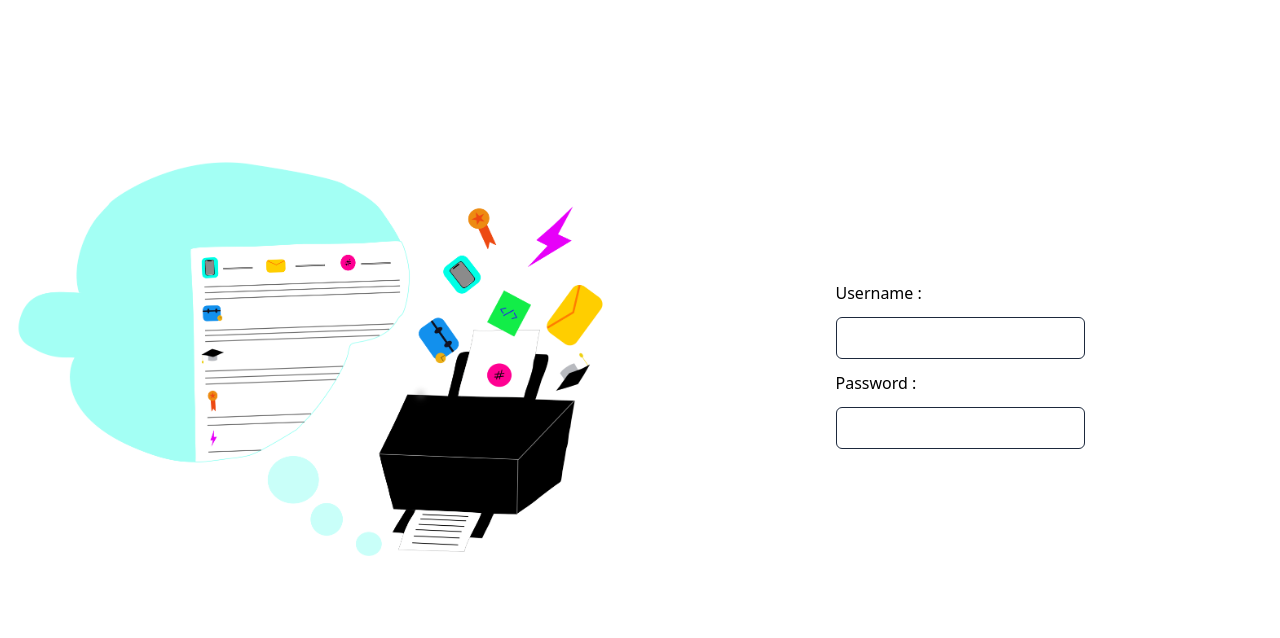
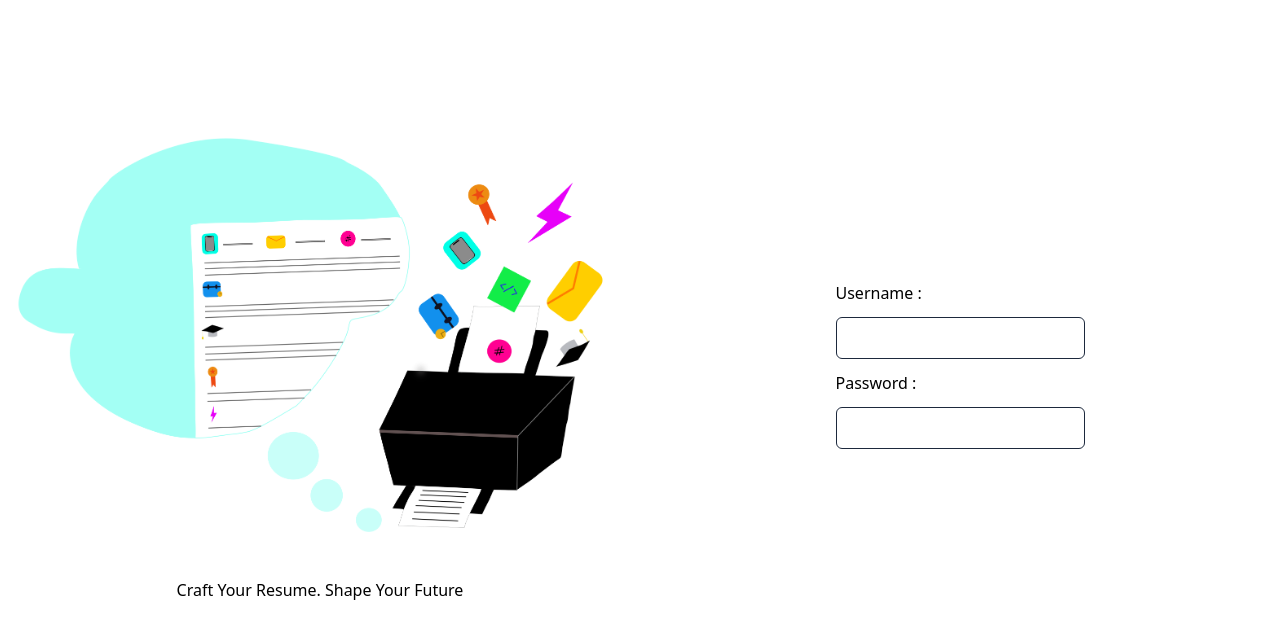
Before and after one commit to Sailesh-developer/ResumeMaker-UI, a React (Vite) app: page / in a window 1280 px wide. Shown: the top 638 px of the page. Built offline with nearby package versions, Linux system fonts and the light colour scheme.

Commit message:
changed the image

```diff
--- a/src/components/auth/Login.jsx
+++ b/src/components/auth/Login.jsx
@@ -19,6 +19,7 @@ const Login = () => {
 
                 <div className="w-full md:w-1/2 flex flex-col justify-center items-center p-4 gap-y-6">
                 <img src={resume_image} alt="" className="max-w-full h-auto"/>
+                <p>Craft Your Resume. Shape Your Future</p>
                 </div>
 
                 <div className="w-full md:w-1/2 flex justify-center items-center p-4">
```
Also changed, not shown: src/assets/resume-login.png.
